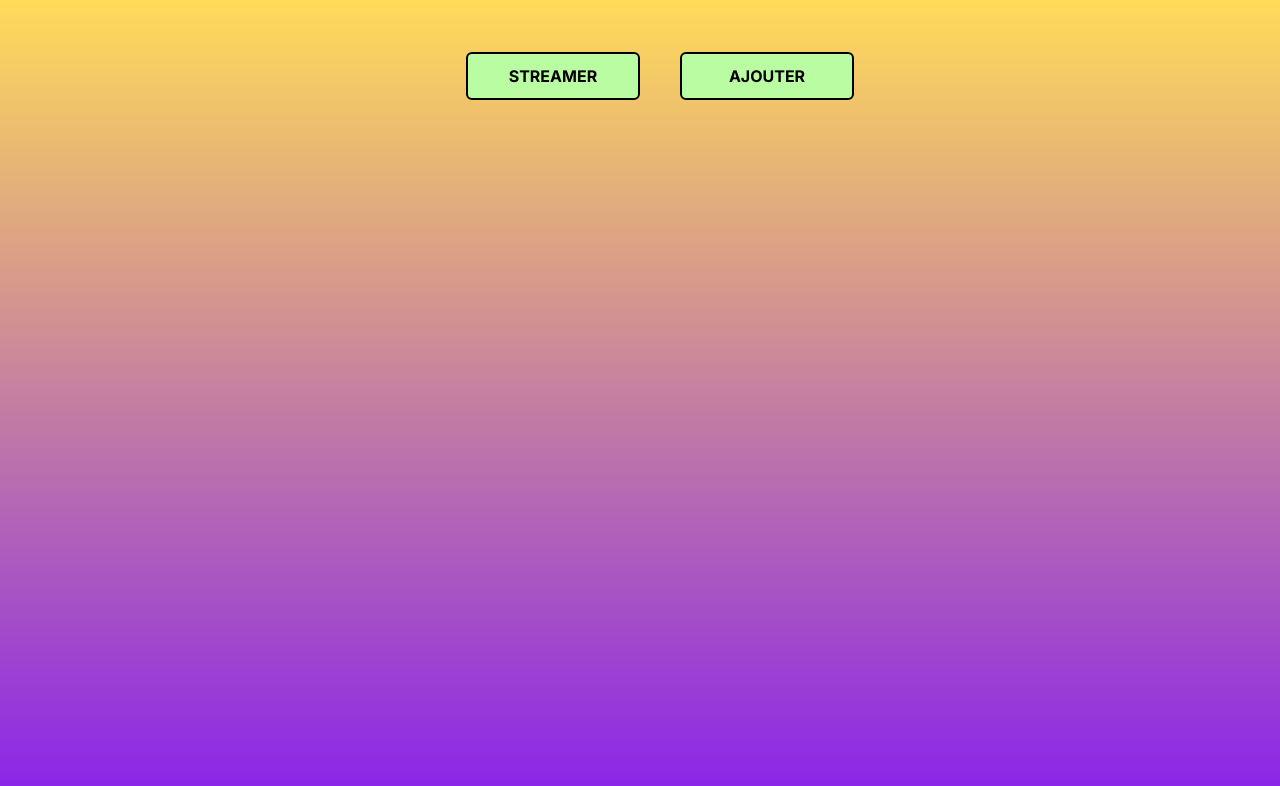
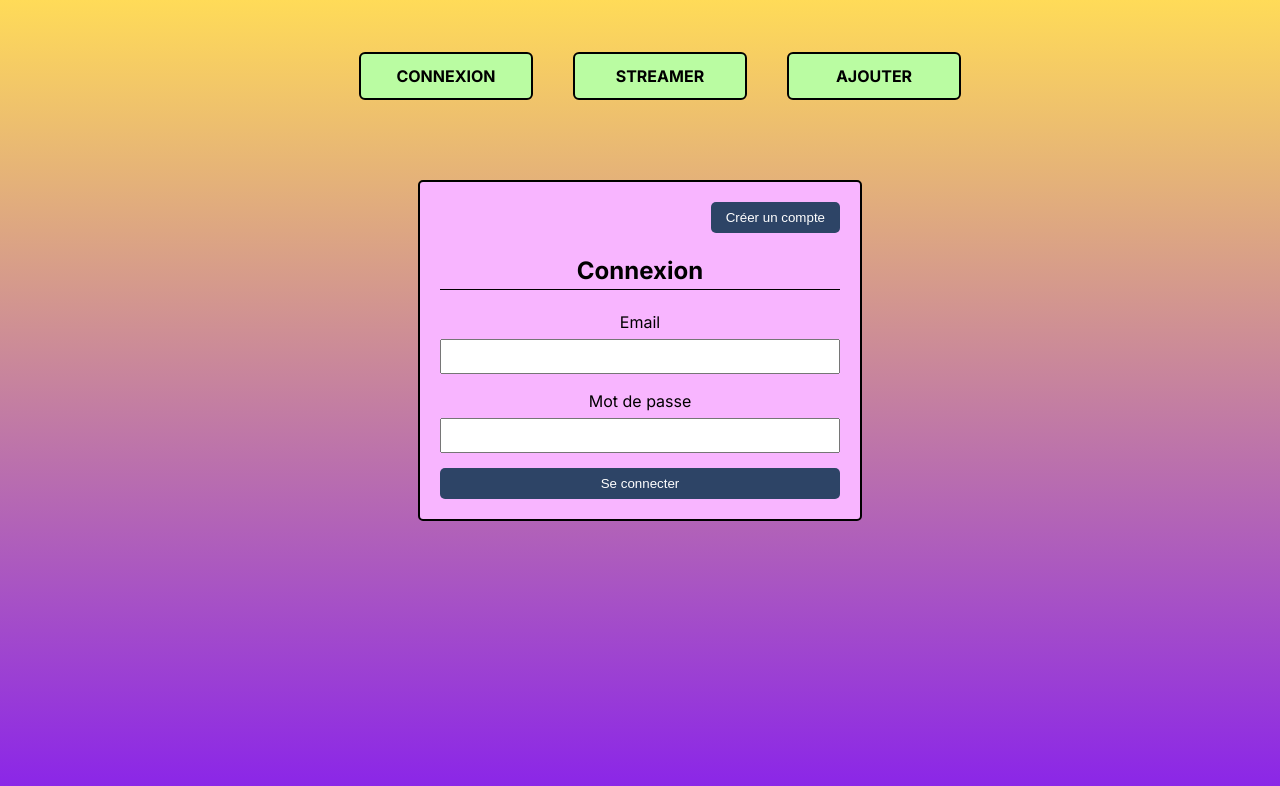
Before and after one commit to jozzzzzz/streamer-base, a Vue app: page / in a window 1280 px wide. Before the commit this address had no page. Shown: the top 786 px of the page. Built offline with nearby package versions, Linux system fonts and the light colour scheme.

Commit message:
login register

```diff
--- a/src/App.vue
+++ b/src/App.vue
@@ -1,5 +1,6 @@
 <template>
   <nav>
+    <RouterLink to="/login">CONNEXION</RouterLink>
     <RouterLink to="/accueil">STREAMER</RouterLink>
     <RouterLink to="/addStreamer">AJOUTER</RouterLink>
   </nav>
--- a/src/page/Accueil.vue
+++ b/src/page/Accueil.vue
@@ -26,7 +26,7 @@ export default {
 	<div class="page">
 		<div class="twitch">
 			<TwitchInfo :streamer="streamers[0]"/>
-			<TwitchEmbed class="twitch-embed" channel="france_tv_slash" />
+			<TwitchEmbed class="twitch-embed" channel="vespalol" />
 		</div>
 		<Table :streamers="streamers" />
 	</div>
--- a/src/page/Login.vue
+++ b/src/page/Login.vue
@@ -1,6 +1,7 @@
 <template>
-  <div class="container">
+  <div v-if="login" class="container">
     <div class="form-container">
+      <button @click="login = false" class="login-register">Créer un compte</button>
       <h2>Connexion</h2>
       <div class="form-group">
         <label for="email">Email</label>
@@ -13,17 +14,42 @@
       <button type="submit">Se connecter</button>
     </div>
   </div>
+  <div v-else class="container">
+    <div class="form-container">
+      <button @click="login = true" class="login-register">Se connecter</button>
+      <h2>Inscription</h2>
+      <div class="form-group">
+        <label for="newEmail">Email</label>
+        <input type="email" id="newEmail" v-model="newUser.name" />
+      </div>
+      <div class="form-group">
+        <label for="newPassword">Mot de passe</label>
+        <input type="password" id="newPassword" v-model="newUser.password" />
+      </div>
+      <div class="form-group">
+        <label for="confirmPassword">Confirmer le mot de passe</label>
+        <input type="password" id="confirmPassword" v-model="newUser.confirmPassword" />
+      </div>
+      <button type="submit">Créer un compte</button>
+    </div>
+  </div>
 </template>
 
 <script lang="ts">
-import { ref } from 'vue';
 export default {
-  setup() {
-    const user = ref({
-      name: '',
-      password: ''
-    });
-    return { user };
+  data () {
+    return {
+      login: true,
+      user: {
+        name: '',
+        password: ''
+      },
+      newUser: {
+        name: '',
+        password: '',
+        confirmPassword: ''
+      }
+    }
   }
 }
 </script>
@@ -32,16 +58,23 @@ export default {
 .container {
   display: flex;
   justify-content: center;
-  align-items: center;
-  height: 100vh;
 }
 .form-container {
+  display: flex;
+  flex-direction: column;
+  width: 50vw;
   max-width: 400px;
   margin: 20px auto;
   padding: 20px;
   border: 2px solid #000;
   border-radius: 5px;
-  background-color: #E3A018;
+  background-color: #F8B5FF;
+}
+.login-register {
+  align-self: flex-end;
+}
+.form-container:last-child {
+  align-self: center;
 }
 h2 {
   text-align: center;
@@ -61,8 +94,6 @@ input {
   box-sizing: border-box;
 }
 button {
-  display: block;
-  margin: 0 auto;
   padding: 8px 15px;
   border: none;
   border-radius: 5px;
@@ -70,4 +101,8 @@ button {
   color: white;
   cursor: pointer;
 }
+.button-group {
+  display: flex;
+  justify-content: space-between;
+}
 </style>
--- a/src/router.ts
+++ b/src/router.ts
@@ -4,6 +4,7 @@ import Accueil from './page/Accueil.vue'
 import Login from './page/Login.vue'
 
 const routes = [
+  { path: '/', redirect: '/login' },
   { path: '/accueil', component: Accueil },
   { path: '/login', component: Login },
   { path: '/addStreamer', component: AjouterStreamer },
```
